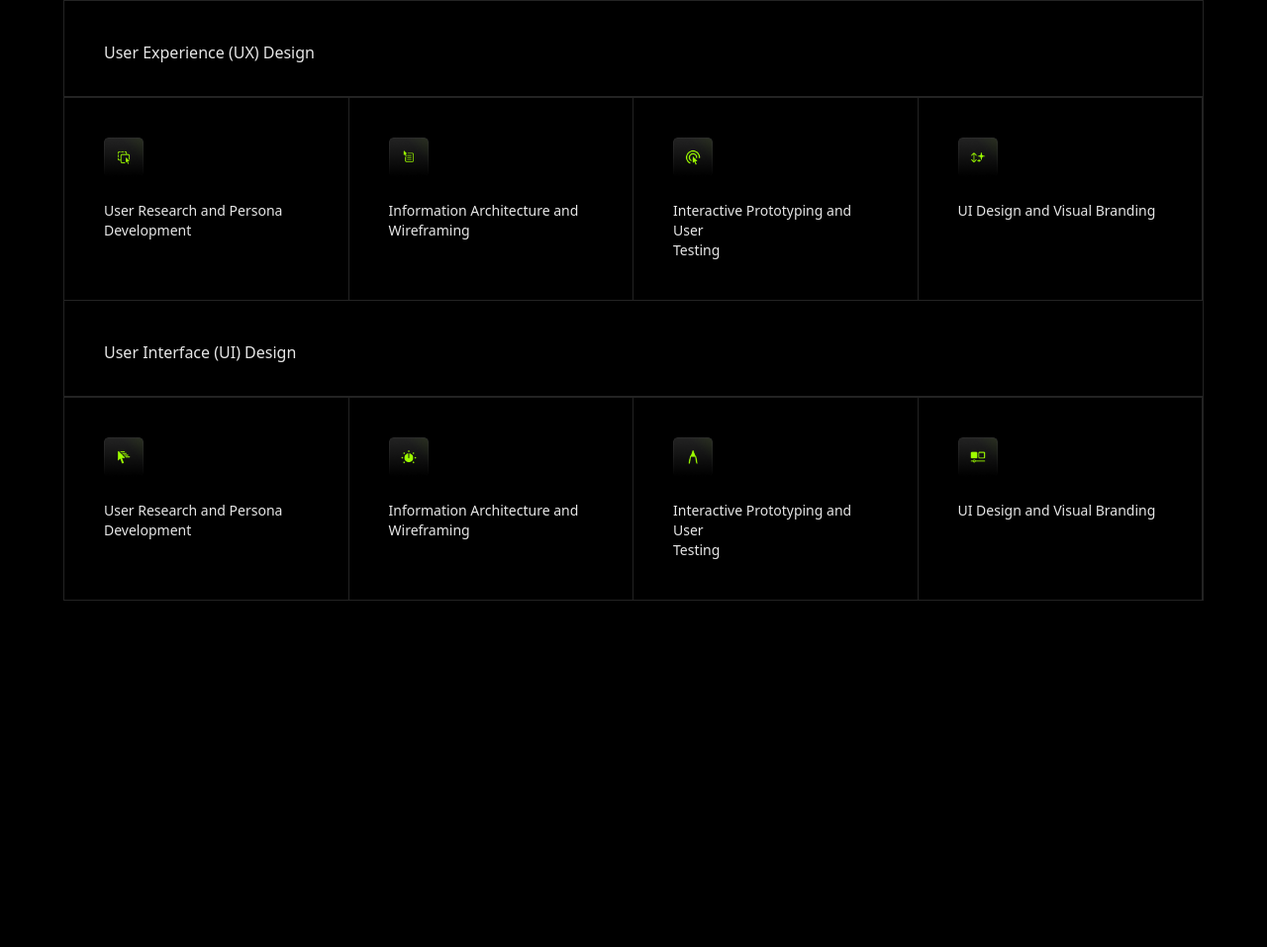
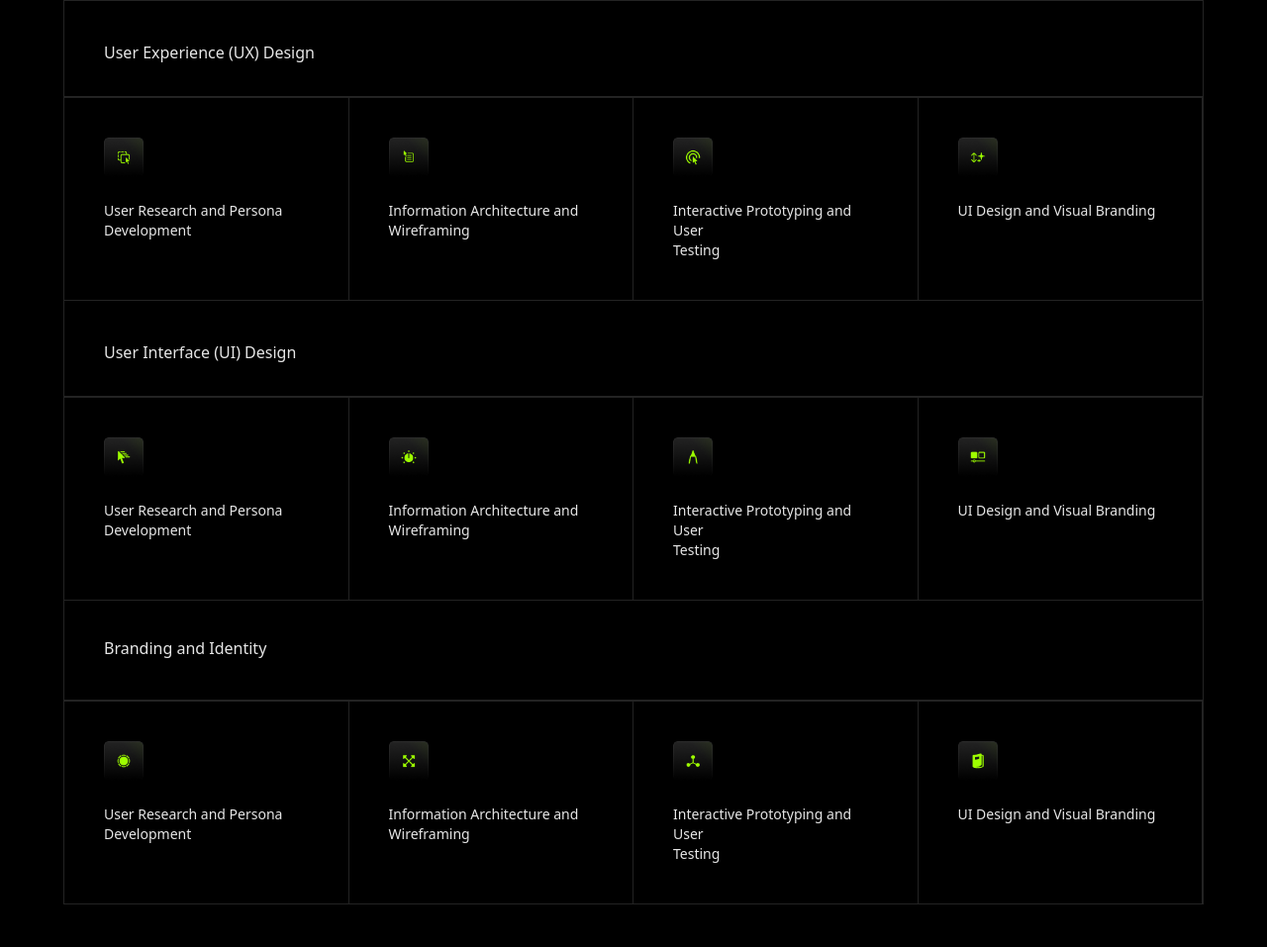
Before and after one commit to ChyyamakaU/SquareUp, a website: page service.html in a window 1280 px wide. Shown: the part 659-1616 px from the top of the page at 99% size. Before the commit the page ends 1306 px from the top, so only its background shows below. Drawn offline with Linux system fonts and the light colour scheme.

Commit message:
feature: add brand identity

```diff
--- a/service.html
+++ b/service.html
@@ -111,7 +111,33 @@
         </section>
 
 
+        <section class="pb-10 relative bottom-11">
+            <div class="border-x border-[#232323] ">
+                <h4 class="border-b border-[#232323] pl-10 py-10">Branding and Identity</h4></div>
 
+            <div class="grid grid-cols-4 border border-[#232323] ">
+
+                <div class="px-10 py-10 border-r border-[#232323]">
+                    <img class="object-contain w-10" src="src/photos/Icon (21).png" alt="">
+                    <p class="text-sm pt-6">User Research and Persona <br> Development</p>
+                </div>
+
+                <div class="px-10 py-10 border-r border-[#232323]">
+                    <img class="object-contain w-10" src="src/photos/Icon (22).png" alt="">
+                    <p class="text-sm pt-6">Information Architecture and <br>Wireframing</p>
+                </div>
+
+                <div class="px-10 py-10 border-r border-[#232323]">
+                    <img class="object-contain w-10" src="src/photos/Icon (23).png" alt="">
+                    <p class="text-sm pt-6">Interactive Prototyping and User <br> Testing</p>
+                </div>
+
+                <div class="px-10 py-10 border-r border-[#232323]">
+                    <img class="object-contain w-10" src="src/photos/Icon (24).png" alt="">
+                    <p class="text-sm pt-6">UI Design and Visual Branding</p>
+                </div>
+            </div>
+        </section>
 
 
 
```
Also changed, not shown: output.css, src/output.css, src/photos/Icon (21).png (added), src/photos/Icon (22).png (added), src/photos/Icon (23).png (added), src/photos/Icon (24).png (added).
